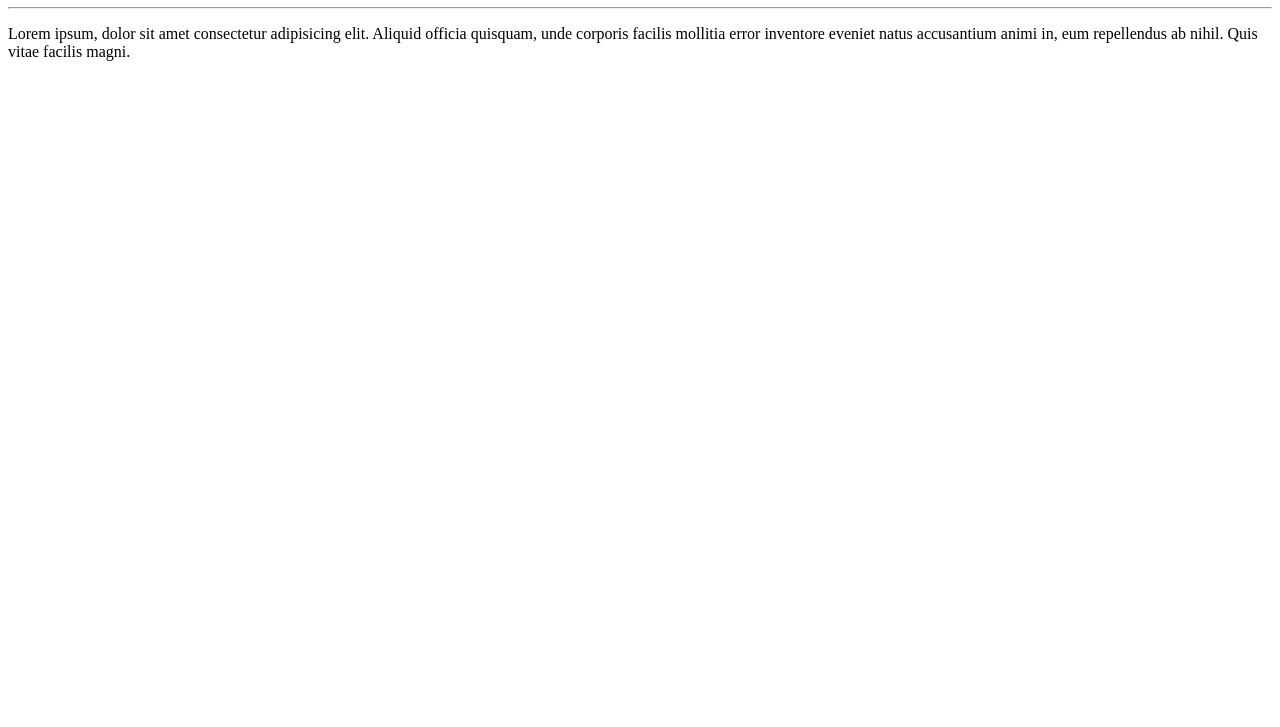
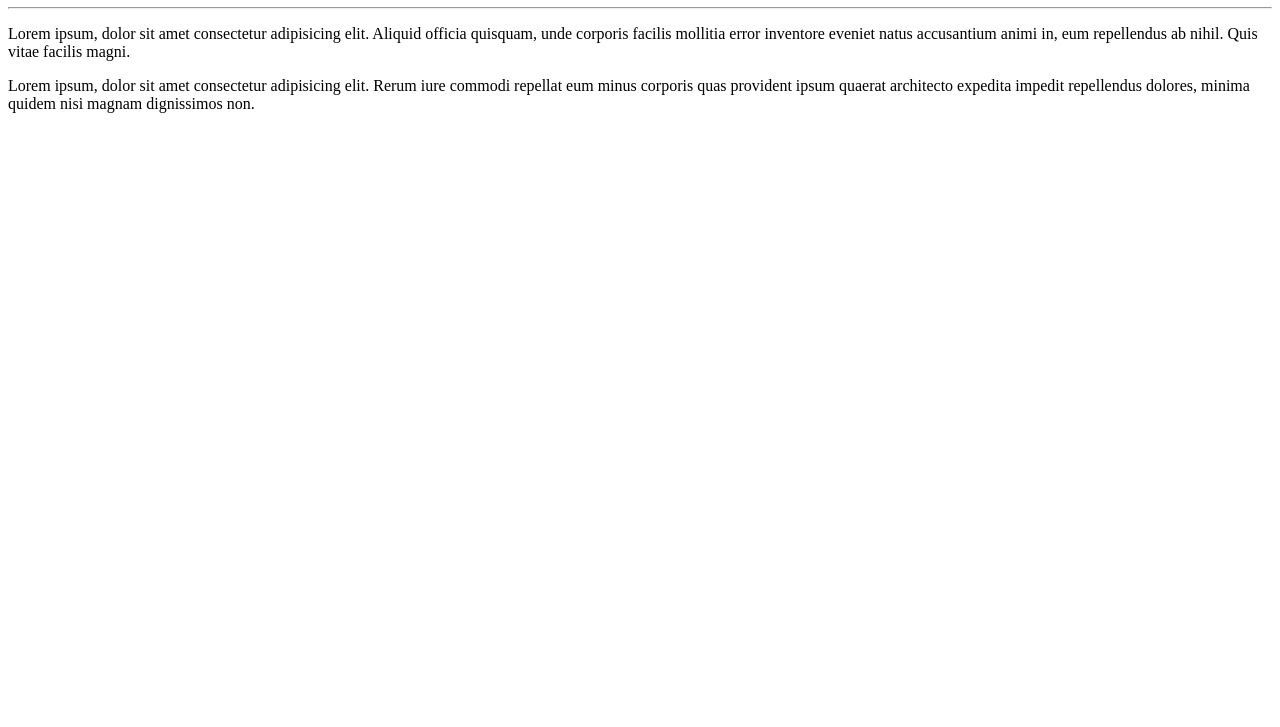
Before and after one commit to EdillaMaria/Ola-Mundo, a plain HTML site: page site-exemplo/index.html in a window 1280 px wide. Shown: the part 73-800 px from the top of the page. Drawn offline with Linux system fonts and the light colour scheme.

Commit message:
adicionei um parágrafp

```diff
--- a/site-exemplo/index.html
+++ b/site-exemplo/index.html
@@ -9,5 +9,6 @@
     <h1>Olá, Mundo!</h1>
     <hr>
     <p>Lorem ipsum, dolor sit amet consectetur adipisicing elit. Aliquid officia quisquam, unde corporis facilis mollitia error inventore eveniet natus accusantium animi in, eum repellendus ab nihil. Quis vitae facilis magni.</p>
+    <p>Lorem ipsum, dolor sit amet consectetur adipisicing elit. Rerum iure commodi repellat eum minus corporis quas provident ipsum quaerat architecto expedita impedit repellendus dolores, minima quidem nisi magnam dignissimos non.</p>
 </body>
 </html>
```
